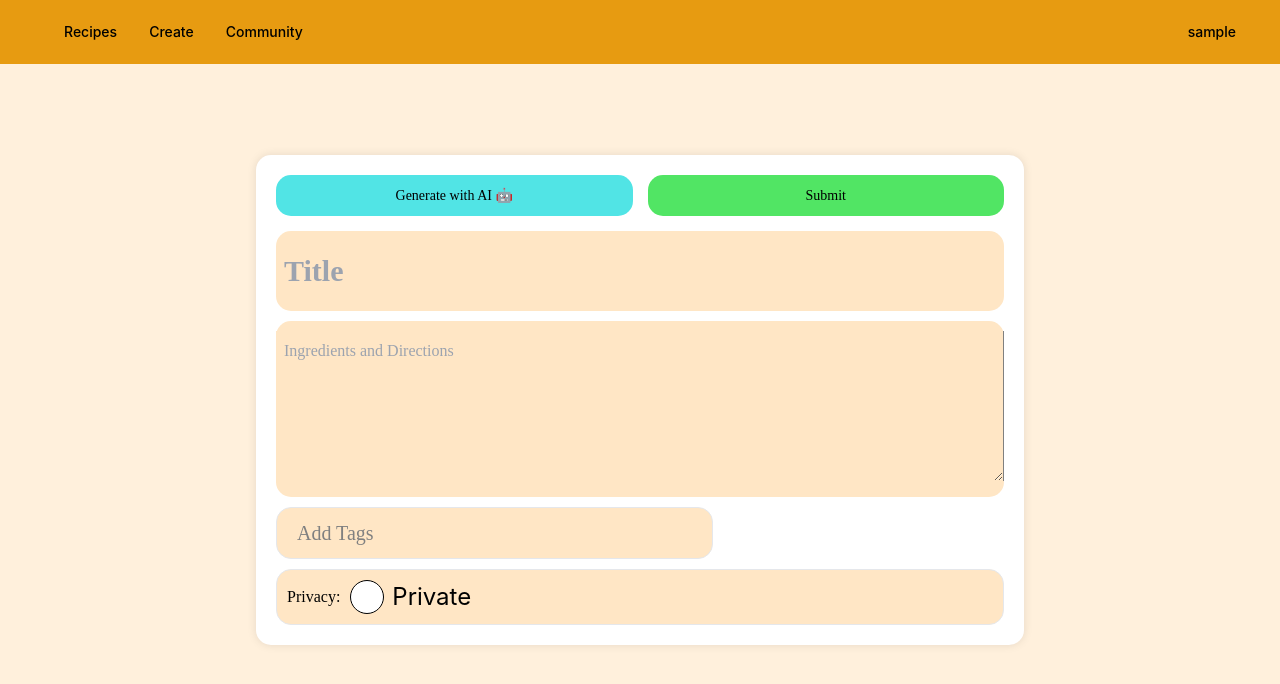
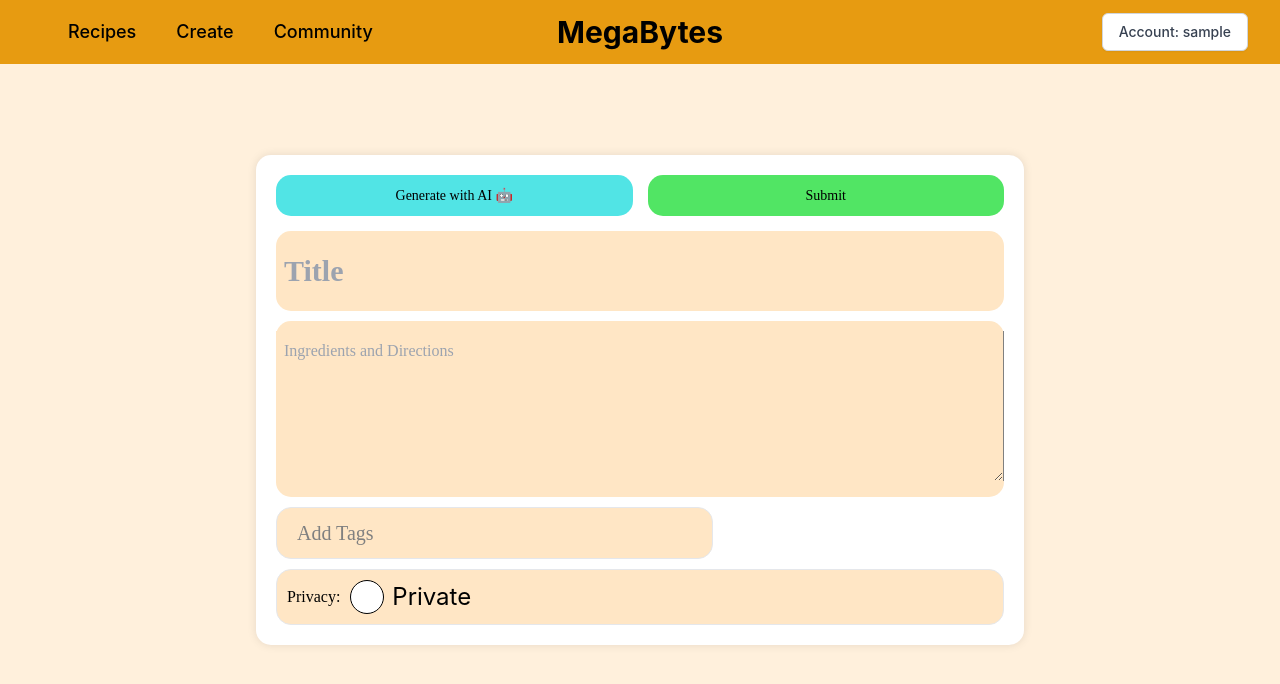
Before and after one commit to Fugate-A/MegaBytes.app, a React (Create React App) app in the folder web_frontend/: page /cre in a window 1280 px wide. Shown: the top 684 px of the page. Built offline with nearby package versions, Linux system fonts and the light colour scheme; sample sign-in values are in the browser's storage.

Commit message:
community title updated, navbar fixed

```diff
--- a/web_frontend/src/components/Community.js
+++ b/web_frontend/src/components/Community.js
@@ -60,7 +60,7 @@ function Community() {
         <div id="RecipeListDiv" className=' bg-orange-100 pt-20 min-h-screen'>
 
             <h1 className=" text-center text-2xl font-bold leading-9 tracking-tight text-neutral-950">
-                Your Recipes!
+                Explore the Community Recipes!
             </h1>
             <div className="mt-2 mb-3 flex justify-center">
                 <input
--- a/web_frontend/src/components/Navbar.js
+++ b/web_frontend/src/components/Navbar.js
@@ -45,12 +45,9 @@ export default function NavBar() {
 			{({ open }) => (
 				<>
 					<div className="mx-auto max-w-7xl px-2 sm:px-6 lg:px-8">
-						<div className="relative flex h-16 items-center justify-between">
-							<div className="flex flex-1 items-center justify-center sm:items-stretch sm:justify-start">
-								<div className="flex flex-shrink-0 items-center">
-									<a href='https://www.megabytes.app/i'>
-									</a>
-								</div>
+						<div className="flex h-16 items-center justify-between">
+							{/* Left side - Navigation items */}
+							<div className="flex-1 flex items-center justify-start">
 								<div className="hidden sm:ml-6 sm:block">
 									<div className="flex space-x-4">
 										{navigation.map((item) => (
@@ -59,7 +56,7 @@ export default function NavBar() {
 												href={item.href}
 												className={classNames(
 													item.current ? 'outline outline-3 outline-black text-black' : 'text-black hover:outline hover:outline-3 hover:outline-black hover:text-black',
-													'rounded-md px-2 py-1 text-sm font-medium'
+													'rounded-md px-3 py-2 text-lg font-medium'
 												)}
 												aria-current={item.current ? 'page' : undefined}
 											>
@@ -69,21 +66,22 @@ export default function NavBar() {
 									</div>
 								</div>
 							</div>
-							<div className="absolute inset-y-0 right-0 flex items-center pr-2 sm:static sm:inset-auto sm:ml-6 sm:pr-0">
-								{/* Profile dropdown */}
-								<Menu as="div" className="relative ml-3">
+
+							{/* Center - MegaBytes Text */}
+<div className="flex-none text-center">
+    <a href="/rec" className="text-3xl font-bold no-underline hover:underline">
+        MegaBytes
+    </a>
+</div>
+
+							{/* Right side - Account information with dropdown */}
+							<div className="flex-1 flex items-center justify-end">
+								<Menu as="div" className="relative inline-block text-left">
 									<div>
-
-										<Menu.Button className={classNames(
-											profileLink == currentUrl ? 'relative flex rounded-full outline outline-3 outline-black px-2 text-sm focus:outline-none focus:ring-2 focus:ring-white focus:ring-offset-2 focus:ring-offset-gray-800' :
-												'relative flex rounded-full  px-2 py-1 text-sm hover:outline hover:outline-3 hover:outline-black ',
-											'rounded-md px-3 py-1 text-sm font-medium'
-										)}>
-											<span className="absolute -inset-1.5" />
-											<span className="sr-only">Open user menu</span>
-											{username}
+										<Menu.Button className="inline-flex w-full justify-center rounded-md border border-gray-300 shadow-sm px-4 py-2 bg-white text-sm font-medium text-gray-700 hover:bg-gray-50 focus:outline-none focus:ring-2 focus:ring-offset-2 focus:ring-offset-gray-100 focus:ring-#E79B11">
+											Account: {username}
+											{/* Icon can be added here */}
 										</Menu.Button>
-
 									</div>
 									<Transition
 										as={Fragment}
@@ -93,20 +91,33 @@ export default function NavBar() {
 										leaveFrom="transform opacity-100 scale-100"
 										leaveTo="transform opacity-0 scale-95"
 									>
-										<Menu.Items className="absolute right-0 z-10 mt-2 w-48 origin-top-right rounded-md bg-white shadow-lg ring-1 ring-black ring-opacity-5 focus:outline-none">
+										<Menu.Items className="absolute right-0 z-10 mt-2 w-56 origin-top-right rounded-md bg-white shadow-lg ring-1 ring-black ring-opacity-5 focus:outline-none">
+											{/* Dropdown Menu Items */}
 											<Menu.Item>
 												{({ active }) => (
-													<p id="profile-go" class="buttons"
-														className={classNames(active ? 'bg-gray-100 cursor-pointer rounded-md' : '', ' rounded-md cursor-pointer block px-4 py-2 text-sm text-gray-700')}
-														onClick={goToProfile}> MyProfile </p>
+													<a
+														href="/profile"
+														className={classNames(
+															active ? 'bg-gray-100' : '',
+															'block px-4 py-2 text-sm text-gray-700'
+														)}
+													>
+														My Profile
+													</a>
 												)}
 											</Menu.Item>
-
 											<Menu.Item>
 												{({ active }) => (
-													<p id="logout-go" class="buttons"
-														className={classNames(active ? 'bg-gray-100 cursor-pointer rounded-md' : '', ' rounded-md cursor-pointer block px-4 py-2 text-sm text-gray-700')}
-														onClick={doLogout}> Log Out </p>
+													<a
+														href="/"
+														onClick={doLogout}
+														className={classNames(
+															active ? 'bg-gray-100' : '',
+															'block px-4 py-2 text-sm text-gray-700'
+														)}
+													>
+														Log Out
+													</a>
 												)}
 											</Menu.Item>
 										</Menu.Items>
@@ -136,5 +147,6 @@ export default function NavBar() {
 				</>
 			)}
 		</Disclosure>
-	)
+	);
+
 }
```
